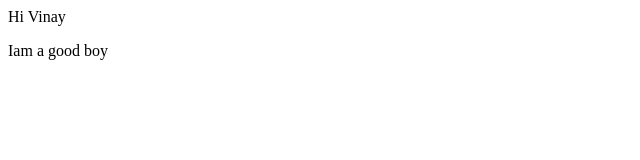
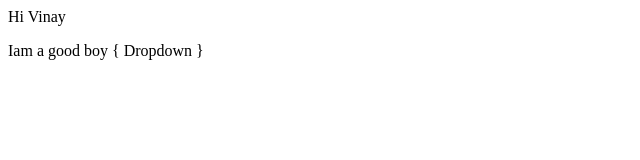
Before and after one commit to Vaibhav-Divami/localrepo, a plain HTML site: page Index.html in a window 1280 px wide. Shown: the full height of the page, 0-640 px from the left. Drawn offline with Linux system fonts and the light colour scheme.

Commit message:
Add Dropdown

```diff
--- a/Index.html
+++ b/Index.html
@@ -1,2 +1,2 @@
 <p>Hi Vinay</p>
-<p>Iam a good boy</p>
+<p>Iam a good boy { Dropdown }</p>
```
